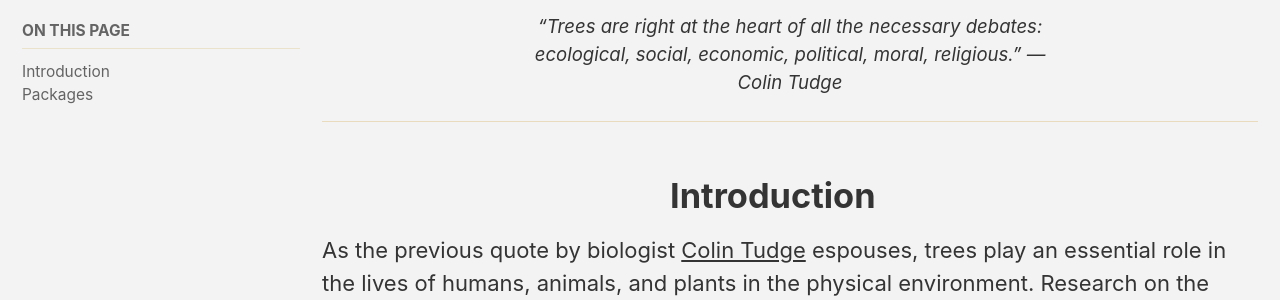
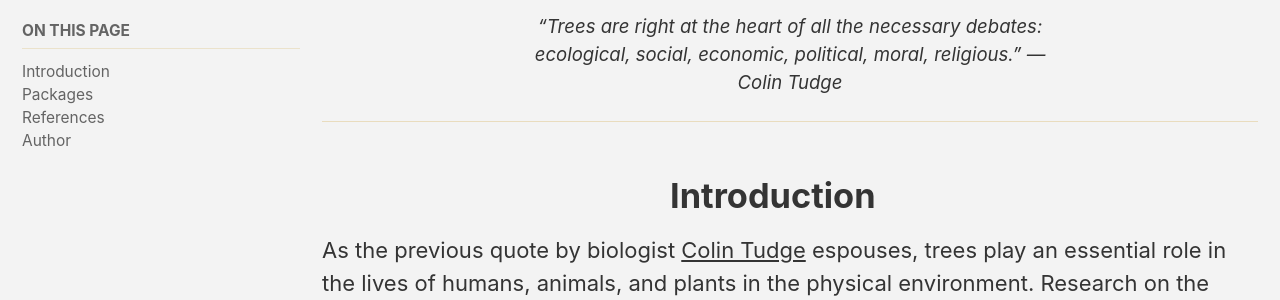
Before and after one commit to castower/cpp-593-treeproject-site, a Jekyll site: the page built from index.md, in a window 1280 px wide. Shown: the part 310-610 px from the top of the page. Built offline with Jekyll 4.4.1, drawn with Linux system fonts in a browser that asks for light colours; cached includes are drawn as plain includes; nearby versions of some CDN libraries.

Commit message:
Update navigation.yml

```diff
--- a/_data/navigation.yml
+++ b/_data/navigation.yml
@@ -21,3 +21,7 @@ nav:
         url: /#Introduction
       - title: "Packages"
         url: /#Packages
+      - title: "References"
+        url: /#References
+      - title: "Author"
+        url: /#Author
```
